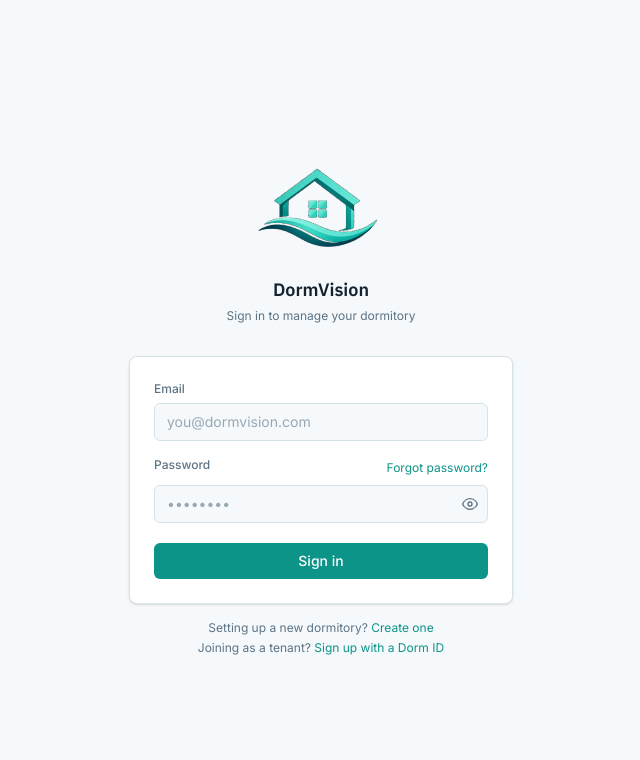
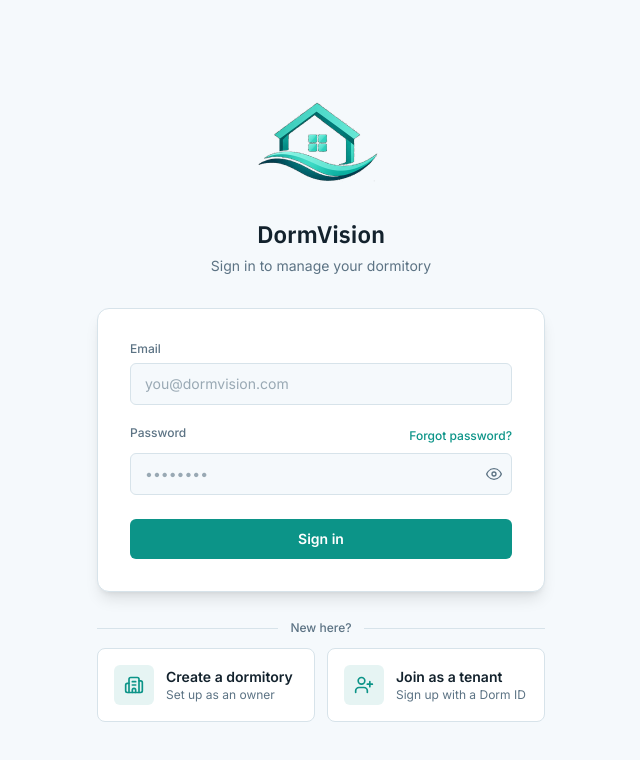
Before and after one commit to Fotatoe24/DormVision, a Next.js app: page / in a window 1280 px wide. Shown: the top 760 px of the page, without its empty margins (319-959 px from the left). Built offline with nearby package versions, Linux system fonts and the light colour scheme; no server answers.

Commit message:
fixed the sizing of the brand logo again

```diff
--- a/components/login-card.tsx
+++ b/components/login-card.tsx
@@ -1,4 +1,5 @@
 import Link from "next/link";
+import { Building2, UserPlus } from "lucide-react";
 import { login } from "@/lib/actions";
 import { ToastListener } from "@/components/toast-listener";
 import { SubmitButton } from "@/components/submit-button";
@@ -6,7 +7,7 @@ import { PasswordInput } from "@/components/password-input";
 import { BrandMark } from "@/components/brand-mark";
 
 const inputClass =
-  "w-full rounded-md border border-border bg-background px-3 py-2 text-sm text-foreground outline-none placeholder:text-foreground-muted/60 focus:border-primary focus:ring-1 focus:ring-primary";
+  "w-full rounded-md border border-border bg-background px-3.5 py-2.5 text-sm text-foreground outline-none placeholder:text-foreground-muted/60 focus:border-primary focus:ring-1 focus:ring-primary";
 const labelClass = "mb-1.5 block text-xs font-medium text-foreground-muted";
 
 /**
@@ -18,22 +19,22 @@ export function LoginCard() {
   return (
     <main className="flex min-h-full flex-1 items-center justify-center bg-background px-6 py-12">
       <ToastListener />
-      <div className="w-full max-w-sm">
+      <div className="w-full max-w-md">
         <div className="mb-8 flex flex-col items-center text-center">
-          <BrandMark className="mb-1 h-32 w-32" />
-          <h1 className="font-heading text-lg font-semibold text-foreground">
+          <BrandMark className="mb-3 h-32 w-32" />
+          <h1 className="font-heading text-2xl font-semibold text-foreground">
             DormVision
           </h1>
-          <p className="mt-1 text-xs text-foreground-muted">
+          <p className="mt-1.5 text-sm text-foreground-muted">
             Sign in to manage your dormitory
           </p>
         </div>
 
         <form
           action={login}
-          className="rounded-lg border border-border bg-surface p-6 shadow-sm"
+          className="rounded-xl border border-border bg-surface p-8 shadow-lg"
         >
-          <div className="mb-4">
+          <div className="mb-5">
             <label htmlFor="email" className={labelClass}>
               Email
             </label>
@@ -48,14 +49,14 @@ export function LoginCard() {
             />
           </div>
 
-          <div className="mb-5">
+          <div className="mb-6">
             <div className="mb-1.5 flex items-center justify-between">
               <label htmlFor="password" className={labelClass}>
                 Password
               </label>
               <Link
                 href="/forgot-password"
-                className="text-xs text-primary hover:underline"
+                className="text-xs font-medium text-primary hover:underline"
               >
                 Forgot password?
               </Link>
@@ -72,24 +73,57 @@ export function LoginCard() {
 
           <SubmitButton
             pendingText="Signing in…"
-            className="w-full rounded-md bg-primary py-2 text-sm font-medium text-surface transition-opacity hover:opacity-90 disabled:opacity-60"
+            className="w-full rounded-md bg-primary py-2.5 text-sm font-semibold text-surface transition-opacity hover:opacity-90 disabled:opacity-60"
           >
             Sign in
           </SubmitButton>
         </form>
 
-        <p className="mt-4 text-center text-xs text-foreground-muted">
-          Setting up a new dormitory?{" "}
-          <Link href="/signup" className="text-primary hover:underline">
-            Create one
-          </Link>
-        </p>
-        <p className="mt-1 text-center text-xs text-foreground-muted">
-          Joining as a tenant?{" "}
-          <Link href="/signup/tenant" className="text-primary hover:underline">
-            Sign up with a Dorm ID
-          </Link>
-        </p>
+        <div className="mt-7">
+          <div className="mb-3 flex items-center gap-3">
+            <div className="h-px flex-1 bg-border" />
+            <span className="text-xs font-medium text-foreground-muted">
+              New here?
+            </span>
+            <div className="h-px flex-1 bg-border" />
+          </div>
+
+          <div className="grid grid-cols-1 gap-3 sm:grid-cols-2">
+            <Link
+              href="/signup"
+              className="flex items-center gap-3 rounded-lg border border-border bg-surface p-4 transition-colors hover:border-primary hover:bg-primary/5"
+            >
+              <div className="flex h-10 w-10 shrink-0 items-center justify-center rounded-md bg-primary/10 text-primary">
+                <Building2 className="h-5 w-5" />
+              </div>
+              <div className="min-w-0">
+                <p className="text-sm font-semibold text-foreground">
+                  Create a dormitory
+                </p>
+                <p className="text-xs text-foreground-muted">
+                  Set up as an owner
+                </p>
+              </div>
+            </Link>
+
+            <Link
+              href="/signup/tenant"
+              className="flex items-center gap-3 rounded-lg border border-border bg-surface p-4 transition-colors hover:border-primary hover:bg-primary/5"
+            >
+              <div className="flex h-10 w-10 shrink-0 items-center justify-center rounded-md bg-primary/10 text-primary">
+                <UserPlus className="h-5 w-5" />
+              </div>
+              <div className="min-w-0">
+                <p className="text-sm font-semibold text-foreground">
+                  Join as a tenant
+                </p>
+                <p className="text-xs text-foreground-muted">
+                  Sign up with a Dorm ID
+                </p>
+              </div>
+            </Link>
+          </div>
+        </div>
       </div>
     </main>
   );
```
